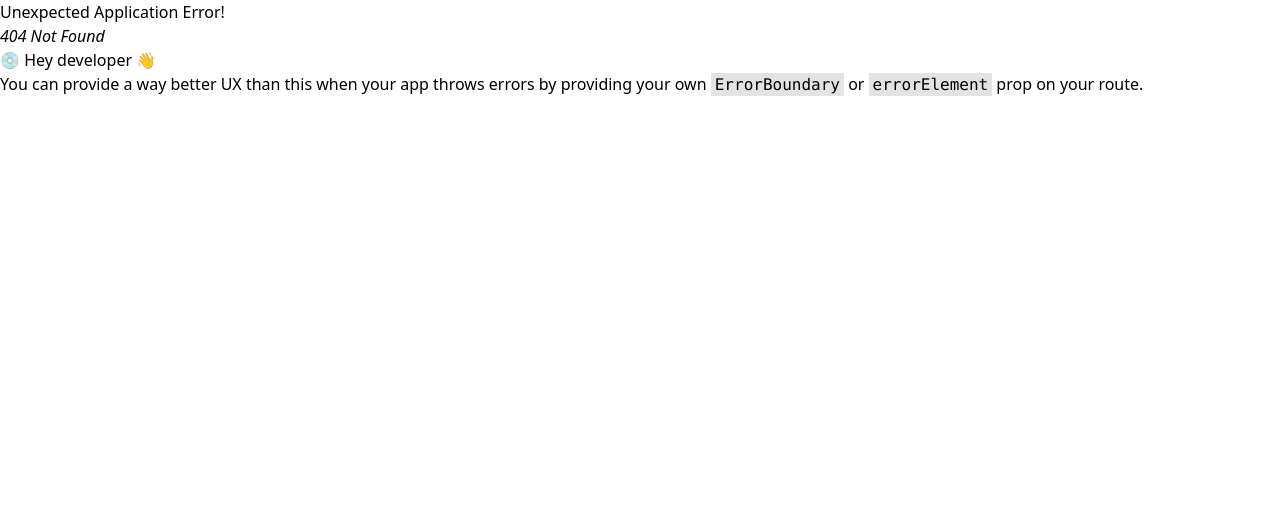
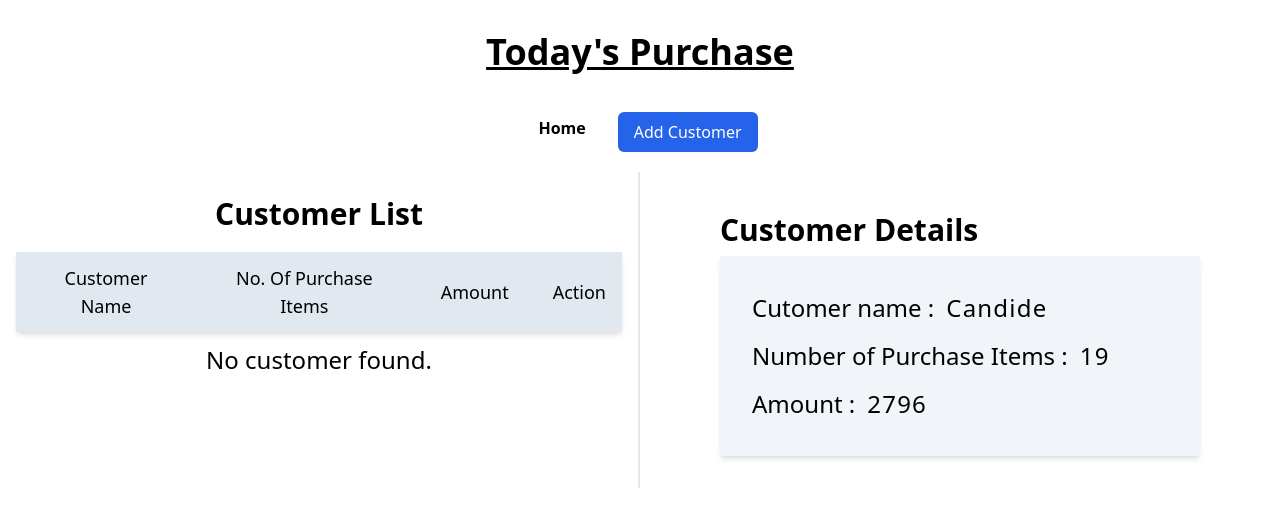
Before and after one commit to amarphule/my-shop-tanstack, a React (Vite) app in the folder my-shop-tanstack/: page /customers/1 in a window 1280 px wide. Before the commit this address had no page. Shown: the top 526 px of the page. Built offline with nearby package versions, Linux system fonts and the light colour scheme; data requests are answered from the project's data file.

Commit message:
feat: customer datails with route

```diff
--- a/my-shop-tanstack/src/App.jsx
+++ b/my-shop-tanstack/src/App.jsx
@@ -1,5 +1,6 @@
 /* eslint-disable react/no-unescaped-entities */
-import { Link } from "react-router-dom";
+import { Link, Outlet } from "react-router-dom";
+import CustomerTable from "./components/CustomerTable";
 
 function App() {
   return (
@@ -18,6 +19,14 @@ function App() {
           Add Customer
         </Link>
       </div>
+      <section className="md:flex w-full space-y-4 md:space-y-0">
+        <aside className="md:w-1/2 w-full p-4 text-center flex flex-col border-r-2 space-y-3">
+          <CustomerTable />
+        </aside>
+        <aside className="md:w-1/2 w-full p-4">
+          <Outlet />
+        </aside>
+      </section>
     </>
   );
 }
--- a/my-shop-tanstack/src/api/db.json
+++ b/my-shop-tanstack/src/api/db.json
@@ -1,4 +1,5 @@
-[{
+{
+  "customers": [{
     "id": 1,
     "name": "Candide",
     "noOfPurchase": 19,
@@ -249,3 +250,4 @@
     "noOfPurchase": 9,
     "amount": 4458
   }]
+}
--- /dev/null
+++ b/my-shop-tanstack/src/components/CustomerDetails.jsx
@@ -0,0 +1,49 @@
+import { useParams } from "react-router-dom";
+import { useQuery } from "@tanstack/react-query";
+import { fetchCustomerDetails } from "../api/api";
+
+const CustomerDetails = () => {
+  const customerId = useParams();
+  const {
+    isPending,
+    data: customer,
+    error,
+  } = useQuery({
+    querykey: ["customers", customerId.id],
+    queryFn: () => fetchCustomerDetails(customerId.id),
+  });
+
+  if (isPending) return <h2>Loading.....</h2>;
+  if (error) return <h2>Data not shown</h2>;
+
+  const { name, noOfPurchase, amount } = customer;
+  return (
+    <>
+      <section className="p-4 max-w-lg mx-auto items-center">
+        <h2 className="text-3xl font-semibold py-2">Customer Details</h2>
+        <div className="shadow-md bg-slate-100 w-full px-8 py-9 space-y-4">
+          <p className="text-2xl font-medium mr-2">
+            Cutomer name :
+            <span className="text-2xl font-normal ml-3 tracking-wider">
+              {name}
+            </span>
+          </p>
+          <p className="text-2xl font-medium mr-2">
+            Number of Purchase Items :
+            <span className="text-2xl font-normal ml-3 tracking-wider">
+              {noOfPurchase}
+            </span>
+          </p>
+          <p className="text-2xl font-medium mr-2">
+            Amount :
+            <span className="text-2xl font-normal ml-3 tracking-wider">
+              {amount}
+            </span>
+          </p>
+        </div>
+      </section>
+    </>
+  );
+};
+
+export default CustomerDetails;
--- /dev/null
+++ b/my-shop-tanstack/src/components/CustomerTable.jsx
@@ -0,0 +1,71 @@
+import { useQuery } from "@tanstack/react-query";
+import { fetchCustomers } from "../api/api";
+
+const CustomerTable = () => {
+  const { isPending, data, error } = useQuery({
+    queryKey: ["customers"],
+    queryFn: fetchCustomers,
+  });
+
+  console.log("tbale ", isPending, data, error);
+
+  return (
+    <>
+      <h2 className="text-3xl font-semibold py-2">Customer List</h2>
+      {/* {customers.length > 0 ? ( */}
+      <table className="divide-y divide-slate-900 bg-slate-100 shadow-md">
+        <thead>
+          <tr className="bg-slate-200">
+            <th className="px-7 py-3 font-medium capitalize text-lg">
+              Customer Name
+            </th>
+            <th className="px-7 py-3 font-medium capitalize text-lg">
+              No. of Purchase Items
+            </th>
+            <th className="px-7 py-3 font-medium capitalize text-lg">Amount</th>
+            <th className="px-4 py-3 font-medium capitalize text-lg">Action</th>
+          </tr>
+        </thead>
+        <tbody className="divide-y divide-slate-900 text-center">
+          {/* {customers.map((customer) => {
+              return (
+                <tr key={customer.id}>
+                  <td
+                    className="md:px-7 py-2 text-lg cursor-pointer hover:bg-slate-200"
+                    onClick={() => navigate(`customer/details/${customer.id}`)}
+                  >
+                    <div>{customer.name}</div>
+                  </td>
+                  <td className="md:px-7 py-2 text-lg">
+                    <div>{customer.noOfPurchase}</div>
+                  </td>
+                  <td className="md:px-7 py-2 text-lg">
+                    <div>{customer.amount}</div>
+                  </td>
+                  <td className="md:px-7 py-2 text-lg">
+                    <button
+                      onClick={() => handleUpdate(customer.id)}
+                      className="bg-slate-500 hover:bg-slate-700 text-white mr-2 px-2 py-1 sm:px-2 sm:py-1 md:px-3 md:py-2 rounded-md"
+                    >
+                      Edit
+                    </button>
+                    <button
+                      onClick={() => handleDelete(customer.id)}
+                      className="bg-red-500 hover:bg-red-700 text-white px-2 py-1 sm:px-2 sm:py-1 md:px-3 md:py-2 rounded-md"
+                    >
+                      Delete
+                    </button>
+                  </td>
+                </tr>
+              );
+            })} */}
+        </tbody>
+      </table>
+      {/* ) : (s */}
+      <div className="text-2xl font-light text-center">No customer found.</div>
+      {/* )} */}
+    </>
+  );
+};
+
+export default CustomerTable;
--- a/my-shop-tanstack/src/routes/routes.jsx
+++ b/my-shop-tanstack/src/routes/routes.jsx
@@ -3,6 +3,7 @@ import { createBrowserRouter } from "react-router-dom";
 import App from "../App.jsx";
 import AddCustomer from "../components/AddCustomer.jsx";
 import Hero from "../components/Hero.jsx";
+import CustomerDetails from "../components/CustomerDetails.jsx";
 
 export const router = createBrowserRouter([
   {
@@ -17,6 +18,10 @@ export const router = createBrowserRouter([
         path: "add-customer",
         element: <AddCustomer />,
       },
+      {
+        path: "customers/:id",
+        element: <CustomerDetails />,
+      },
     ],
   },
 ]);
```
